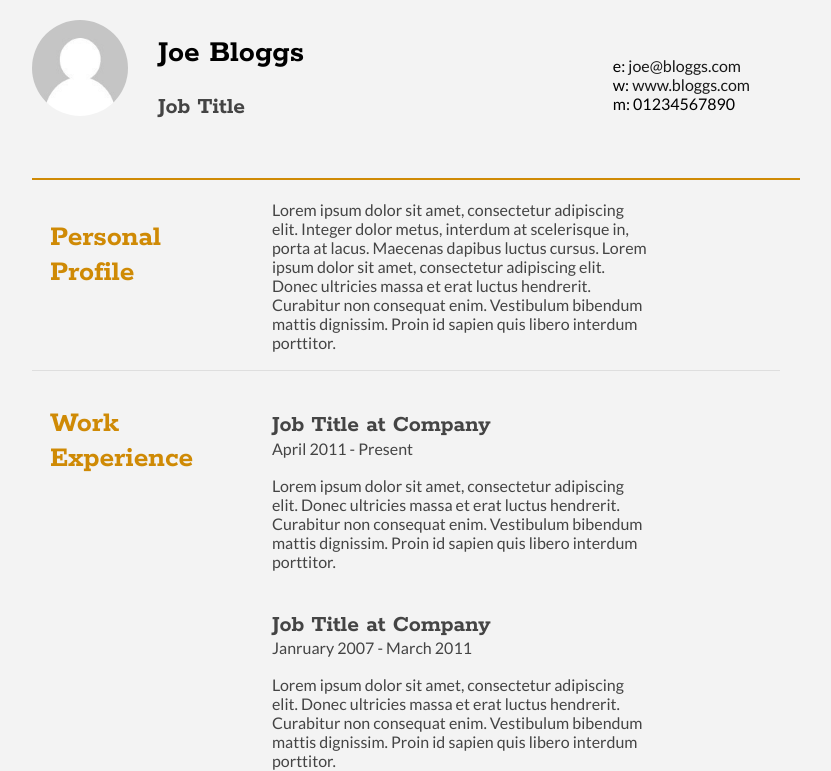
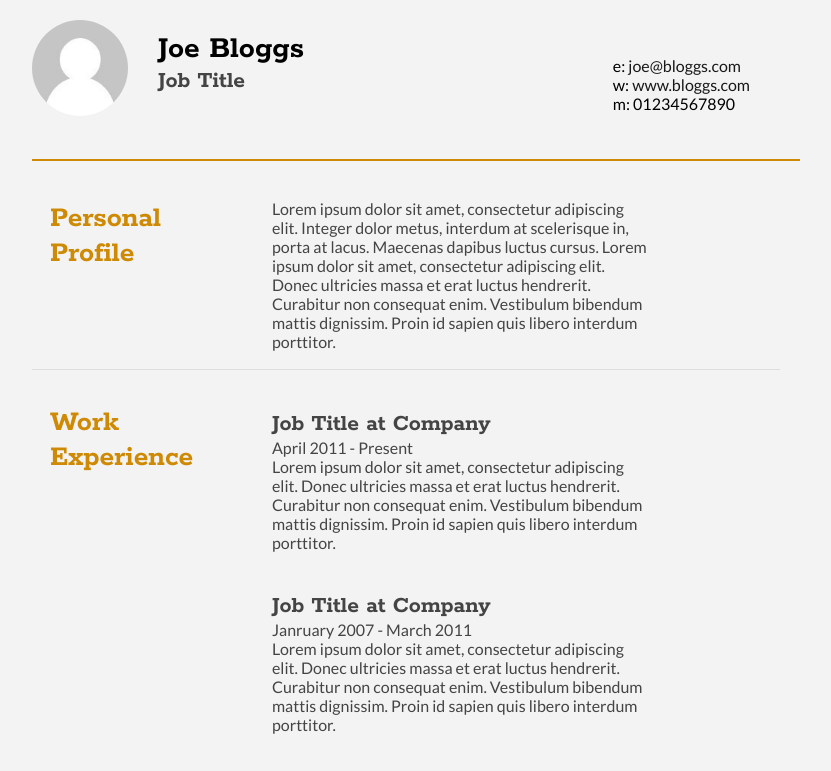
Before and after one commit to Kenzie-Academy-Brasil-Developers/estilizar-curriculo-sprint-2-VicenteCarlos, a plain HTML site: page index.html in a window 1280 px wide. Shown: the top 771 px of the page, without its empty margins (224-1055 px from the left). Drawn offline with Linux system fonts and the light colour scheme.

Commit message:
FINALIZEI

```diff
--- a/index.html
+++ b/index.html
@@ -22,8 +22,8 @@
 		</div>
 
 		<div id="name">
-			<h1>Joe Bloggs</h1>
-			<h2>Job Title</h2>
+			<h1 class="i">Joe Bloggs</h1>
+			<h2 class="i">Job Title</h2>
 		</div>
 
 		<div id="contactDetails">
--- a/style.css
+++ b/style.css
@@ -9,6 +9,12 @@ body{
 
 h1, h2{
 	font-family: 'Rokkitt', 'Helvetica', 'Arial',  sans-serif;
+}
+
+.i{
+	margin: 0 0 0 0;
+	position: relative;
+	top: 17px
 }
 
 #cv .mainDetails {
@@ -68,6 +74,10 @@ h2, p {
 	font-size: 30px;
 }
 
+article:first-of-type{
+	margin-bottom: 18px;
+}
+
 .sectionContent {
 	display: inline-block;
 	width: 50.5%;
@@ -94,13 +104,13 @@ p:not(.nega){
 }
 
 .subDetails{
-	margin: 0 0 2px;
+	margin: 0 0 0;
+}
+
+p:first-of-type{
+	margin-top: 18px;
 }
 
 p{
 	margin: 0;
 }
-
-p:first-of-type{
-	margin-bottom: 18px;
-}
```
